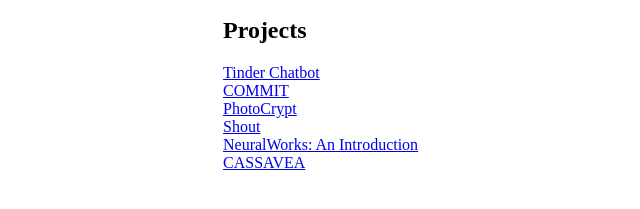
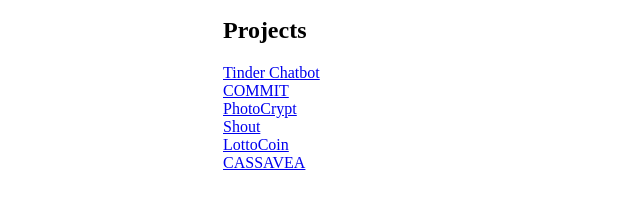
Before and after one commit to 00MB/site, a website: page projects.html in a window 1280 px wide. Shown: the part 137-346 px from the top of the page, without its empty margins (33-673 px from the left). Drawn offline with Linux system fonts and the light colour scheme.

Commit message:
Automated report

```diff
--- a/projects.html
+++ b/projects.html
@@ -28,5 +28,5 @@
             <li><a target="_blank" href="https://youtu.be/C8g2OMboVxI">COMMIT</a></li>
             <li><a target="_blank" href="https://youtu.be/NDvfbbk9TcM">PhotoCrypt</a></li>
             <li><a target="_blank" href="https://youtu.be/iUIqGWZhUts">Shout</a></li>
-            <li><a target="_blank" href="https://youtu.be/M5-tJGFmfPo">NeuralWorks: An Introduction</a></li>
+            <li><a target="_blank" href="https://youtu.be/M5-tJGFmfPo">LottoCoin</a></li>
             <li><a target="_blank" href="https://youtu.be/x59ExEU0tDw">CASSAVEA</a></li>
```
